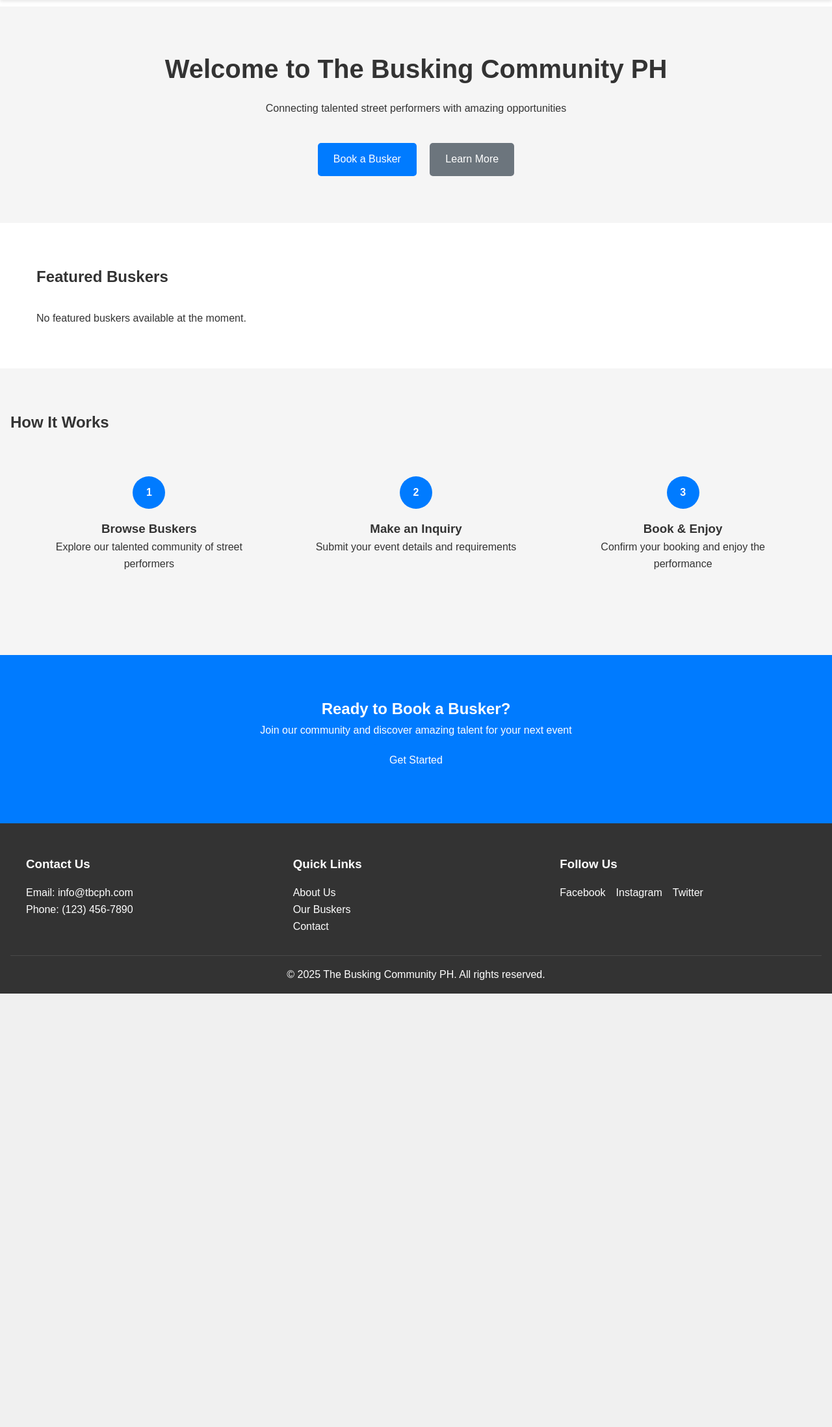
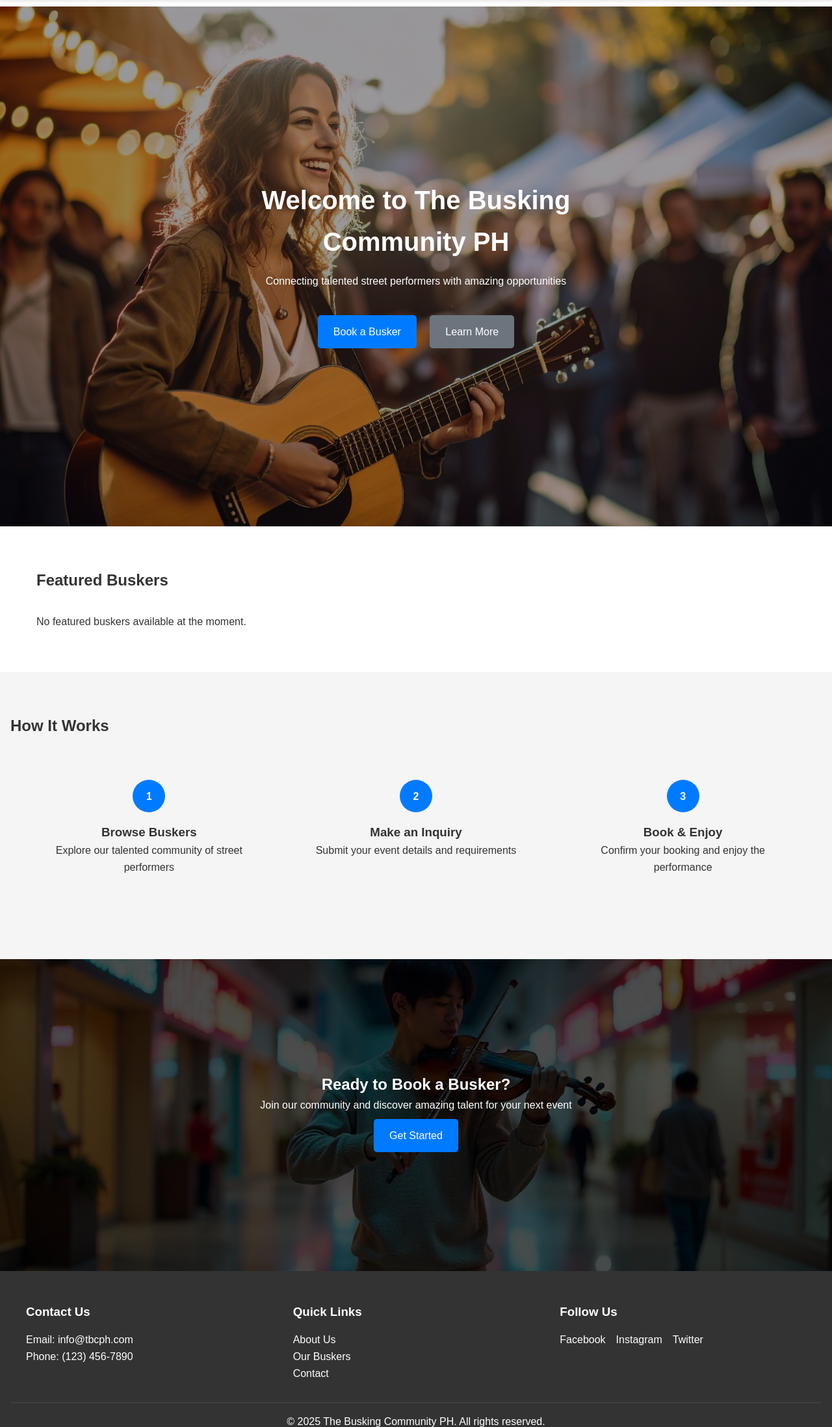
Before and after one commit to barcelos-kevin/TBCPH, a PHP site: page /tbcph/index.php in a window 1280 px wide. Shown: the part 70-2266 px from the top of the page at 65% size. Before the commit the page ends 1599 px from the top, so only its background shows below. Run offline with PHP 8.4, Linux system fonts and the light colour scheme; data that the repository does not hold is empty.

Commit message:
Upload photos as added ui ux

```diff
--- a/tbcph/public/index.php
+++ b/tbcph/public/index.php
@@ -32,6 +32,47 @@
     <meta name="viewport" content="width=device-width, initial-scale=1.0">
     <title>TBCPH - The Busking Community PH</title>
     <link rel="stylesheet" href="/tbcph/assets/css/style.css">
+    <style>
+        .hero {
+            background: linear-gradient(rgba(0,0,0,0.4), rgba(0,0,0,0.4)),
+                        url('/tbcph/assets/images/backgrounds/Busker_girl.jpg') center center/cover no-repeat;
+            color: white;
+            text-align: center;
+            min-height: 100vh;
+            width: 100vw;
+            margin: 0;
+            padding: 0;
+            position: relative;
+            display: flex;
+            align-items: center;
+            justify-content: center;
+        }
+        .hero-content {
+            width: 100%;
+            max-width: 700px;
+            margin: 0 auto;
+            padding: 40px 20px;
+        }
+        .cta {
+            background: linear-gradient(rgba(0,0,0,0.7), rgba(0,0,0,0.7)),
+                        url('/tbcph/assets/images/backgrounds/Busker_boy.png') center center/cover no-repeat;
+            color: #fff;
+            text-align: center;
+            padding: 80px 20px;
+            border-radius: 0;
+            margin-top: 0;
+            position: relative;
+            min-height: 60vh;
+            display: flex;
+            flex-direction: column;
+            align-items: center;
+            justify-content: center;
+        }
+        .cta h2, .cta p, .cta a {
+            position: relative;
+            z-index: 2;
+        }
+    </style>
 </head>
 <body>
     <main>
```
Also changed, not shown: tbcph/public/buskers.php (+16 -4 lines), tbcph/assets/images/backgrounds/Busker_boy.png (added), tbcph/assets/images/backgrounds/Busker_girl.jpg (added), tbcph/assets/images/backgrounds/OldMan_Busker.png (added).
